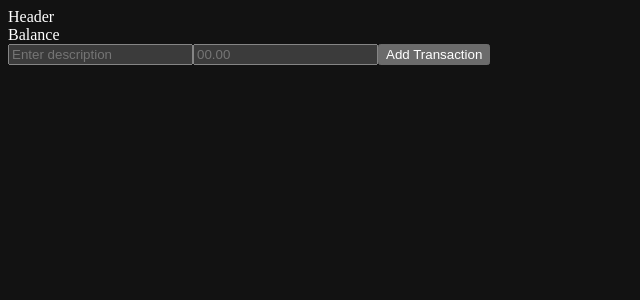
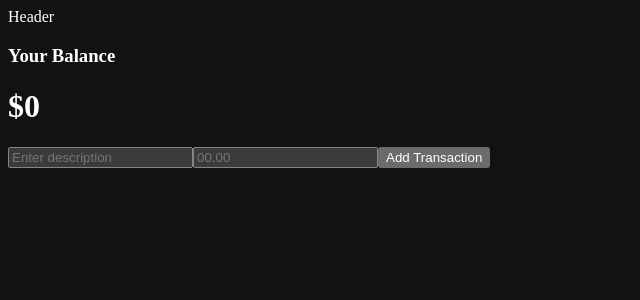
Before and after one commit to matiashernandev/react-expense-tracker, a React (Vite) app: page / in a window 1280 px wide. Shown: the top 300 px of the page, without its empty margins (0-640 px from the left). Built offline with nearby package versions, Linux system fonts and the light colour scheme.

Commit message:
add balance

```diff
--- a/src/components/Balance.jsx
+++ b/src/components/Balance.jsx
@@ -1,7 +1,16 @@
 import { useGlobalState } from "../context/GlobalContext"
 
 export default function Balance() {
-  const data = useGlobalState()
+  const { transactions } = useGlobalState()
 
-  return <div>Balance</div>
+  const amounts = transactions.map((transaction) => transaction.amount)
+
+  const total = amounts.reduce((acc, item) => (acc += item), 0)
+
+  return (
+    <div>
+      <h3>Your Balance</h3>
+      <h1>${total}</h1>
+    </div>
+  )
 }
--- a/src/components/transactions/TransactionForm.jsx
+++ b/src/components/transactions/TransactionForm.jsx
@@ -11,7 +11,7 @@ export default function TransactionForm() {
     addTransaction({
       id: crypto.randomUUID(),
       description,
-      amount,
+      amount: +amount,
     })
   }
 
```
